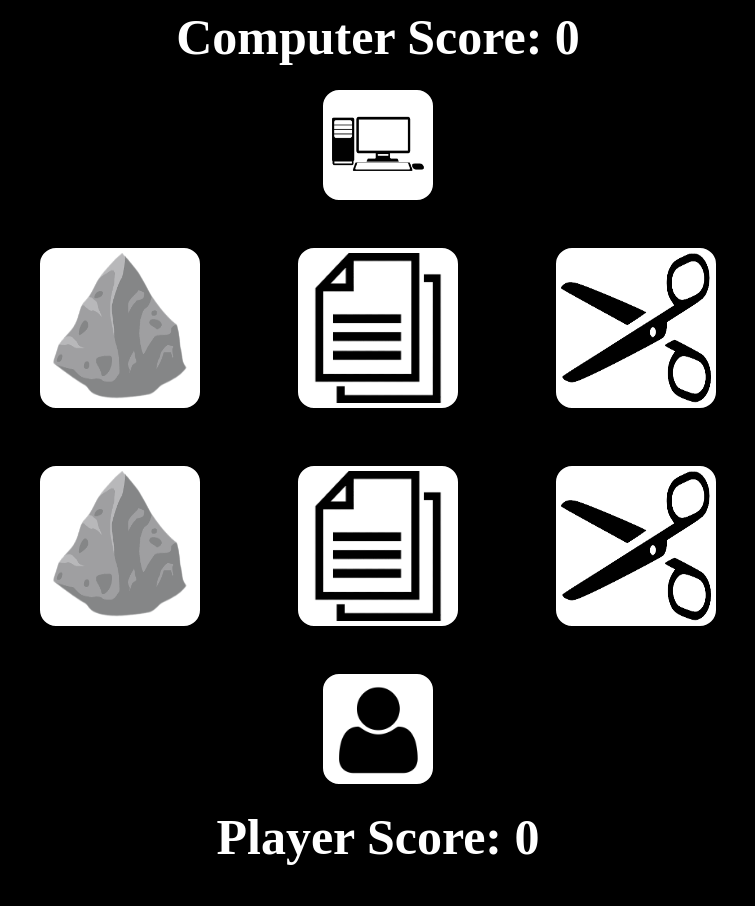
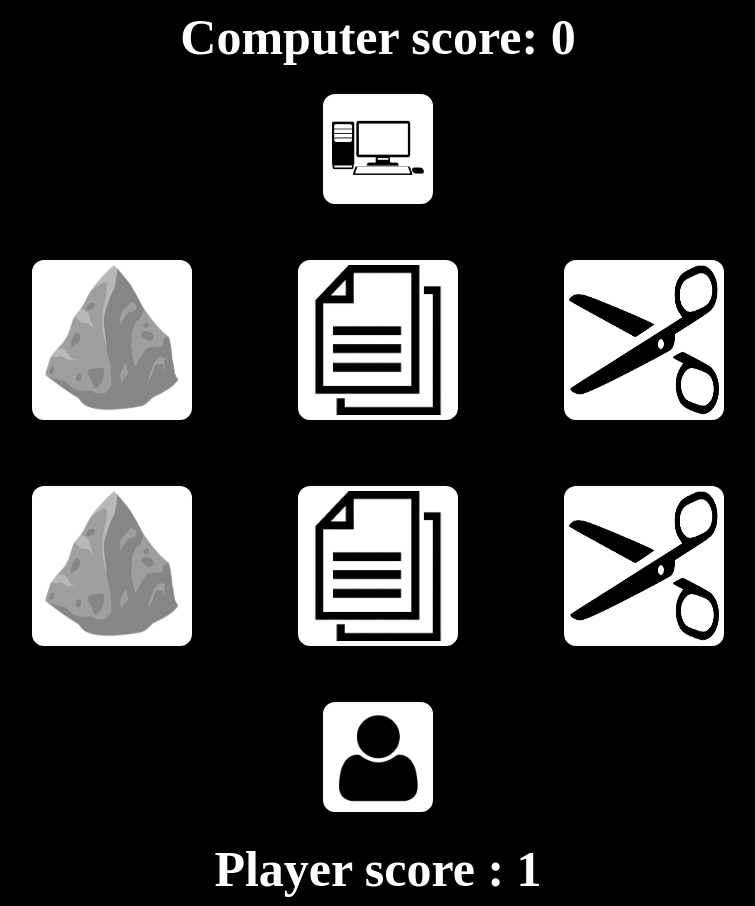
Before and after one commit to s3v4d4/rock-paper-scissor, a plain HTML site: page index.html in a window 1280 px wide. Both pictures are taken after a click on the picture 382 px from the left and 546 px from the top of the page. Shown: the whole page, without its empty margins (262-1017 px from the left). Before the commit the page ends 874 px from the top, so only its background shows below. Drawn offline with Linux system fonts and the light colour scheme.

Commit message:
full game

```diff
--- a/index.html
+++ b/index.html
@@ -12,9 +12,9 @@
         <h1>Computer Score: 0</h1>
         <img src="computer.png" alt="computer">
         <div class="images">
-            <img src="rock.png" alt="rock">
-            <img src="paper.png" alt="paper">
-            <img src="scissor.png" alt="scissor">
+            <img src="rock.png" alt="rock" class="rock">
+            <img src="paper.png" alt="paper" class="paper">
+            <img src="scissor.png" alt="scissor" class="scissor">
         </div>
     </div>
 
--- a/javascript.js
+++ b/javascript.js
@@ -34,17 +34,23 @@ function game() {
     let playerScore = 0;
     let computerScore = 0;
     let result,temp;
+    let computerChoice;
 
     const textDisplay = document.querySelector('div p');
     const comScore = document.querySelector('.computer h1');
     const playScore = document.querySelector('.player h1');
     const images = document.querySelectorAll('.player .images img');
-    console.log(comScore);
-    console.log(playScore);
+    const opponentChoices = document.querySelectorAll('.computer .images img');
+
     images.forEach((image) => {
         image.addEventListener('click', (e) => {
-            image.addClass('transition');
-            [result,temp] = playRound(image.alt,getComputerChoice());
+            computerChoice = getComputerChoice();
+            // Turns the border of the choice yellow to display what the player and computer have chosen
+            image.classList.add('transition');
+            opponent = document.querySelector(`.computer .images .${computerChoice}`);
+            opponent.classList.add('transition');
+
+            [result,temp] = playRound(image.alt,computerChoice);
             if (temp > 0) {
                 playerScore += 1;
             } else if (temp < 0){
@@ -53,7 +59,15 @@ function game() {
             comScore.textContent = `Computer score: ${computerScore}`;
             playScore.textContent = `Player score : ${playerScore}`;
         });
+        image.addEventListener('transitionend',(e) => {
+            if (e.propertyName !== 'border-left-color') return;
+            image.classList.remove('transition');
+            opponentChoices.forEach((o) => {
+                o.classList.remove('transition');
+            });
+        });
     });
+
 }
 
 game()
--- a/style.css
+++ b/style.css
@@ -11,12 +11,16 @@ body {
 img {
     width : 150px;
     height : 150px;
-    border: solid 4px;
+    border: solid 8px;
     padding: 5px;
     background-color: white;
     border-radius: 20px;
     margin: 20px;
-    transition: border-color 2s;
+    transition: border-color 0.5s;
+}
+
+img.transition{
+    border-color: yellow;
 }
 
 .images {
```
